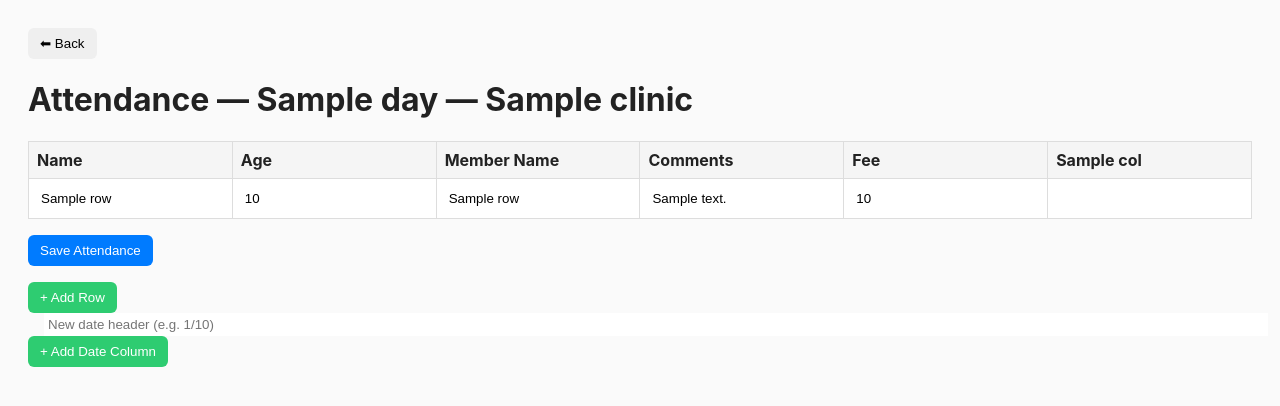
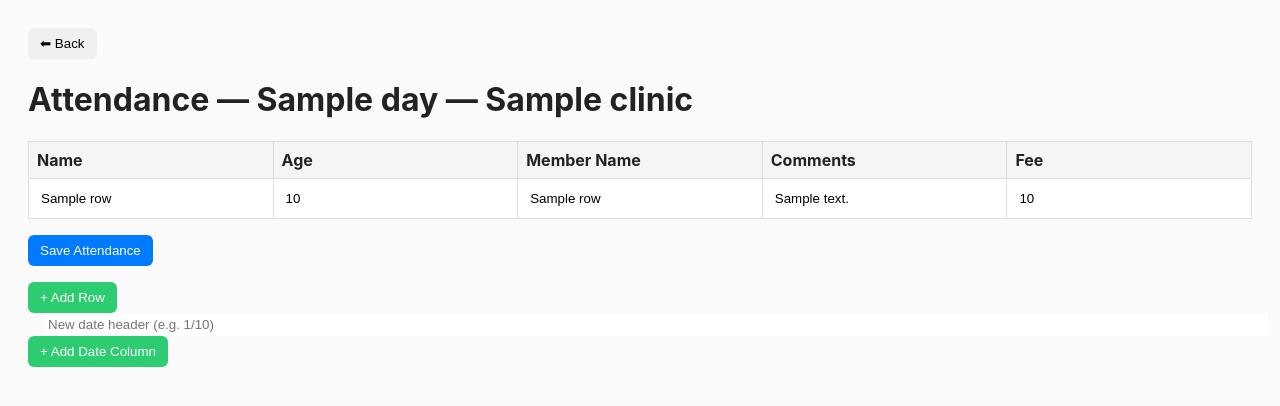
Before and after one commit to nlitenmusic/make_attendance, a Flask app: template templates/results.html in a window 1280 px wide. Shown: the top 406 px of the page. Run offline with Flask 3, Linux system fonts and the light colour scheme; the template is opened without the code that fills it: most values are stand-ins (such as "Sample title", 1, 10 or a date in 2020).

Commit message:
only render requested columns from db

```diff
--- a/templates/results.html
+++ b/templates/results.html
@@ -22,7 +22,6 @@ input[type="text"] { width:100%; border:none; padding:.25rem; box-sizing:border-
 <h1>Attendance — {{ day }} — {{ clinic }}</h1>
 
 <form method="post" action="{{ url_for('save_attendance') }}">
-  <input type="hidden" name="filename" value="{{ filename }}">
   <input type="hidden" name="day" value="{{ day }}">
   <input type="hidden" name="clinic" value="{{ clinic }}">
   <table>
@@ -33,23 +32,18 @@ input[type="text"] { width:100%; border:none; padding:.25rem; box-sizing:border-
         <th>Member Name</th>
         <th>Comments</th>
         <th>Fee</th>
-        {% for col in dynamic_dates %}
-          <th>{{ col }}</th>
-        {% endfor %}
       </tr>
     </thead>
     <tbody>
       {% for row in data %}
         <tr>
-          <td><input type="text" name="player_name" value="{{ row['Name'] }}"></td>
-          <td><input type="text" name="age" value="{{ row['Age'] }}"></td>
-          <td><input type="text" name="parent" value="{{ row['MemberName'] }}"></td>
-          <td><input type="text" name="comments" value="{{ row['Comments'] }}"></td>
-          <td><input type="text" name="fee" value="{{ row['Fee'] }}"></td>
-          {% for col in dynamic_dates %}
-            <td><input type="text" name="date__{{ col }}" value="{{ row.get(col, '') }}"></td>
-          {% endfor %}
-          <input type="hidden" name="row_id" value="{{ row['row_id'] }}">
+          <td><input type="text" name="player_name" value="{{ row.get('Name','') }}"></td>
+          <td><input type="text" name="age" value="{{ row.get('Age','') }}"></td>
+          <td><input type="text" name="parent" value="{{ row.get('MemberName','') }}"></td>
+          <td><input type="text" name="comments" value="{{ row.get('Comments','') }}"></td>
+          <td><input type="text" name="fee" value="{{ row.get('Fee','') }}"></td>
+
+          <input type="hidden" name="row_id" value="{{ row.get('row_id','') }}">
           <input type="hidden" name="delete_flag" value="0">
         </tr>
       {% endfor %}
```
